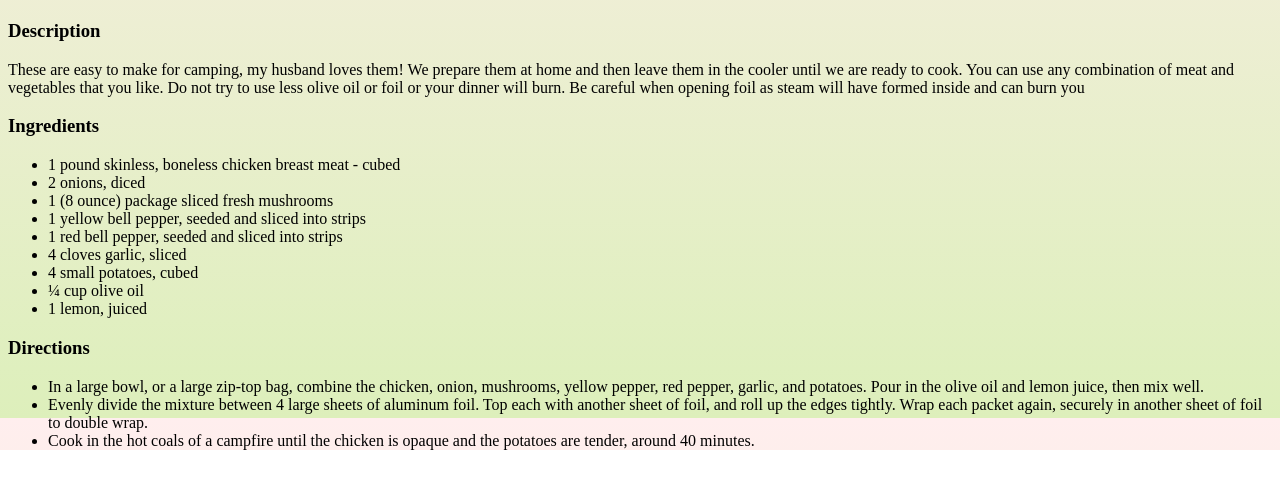
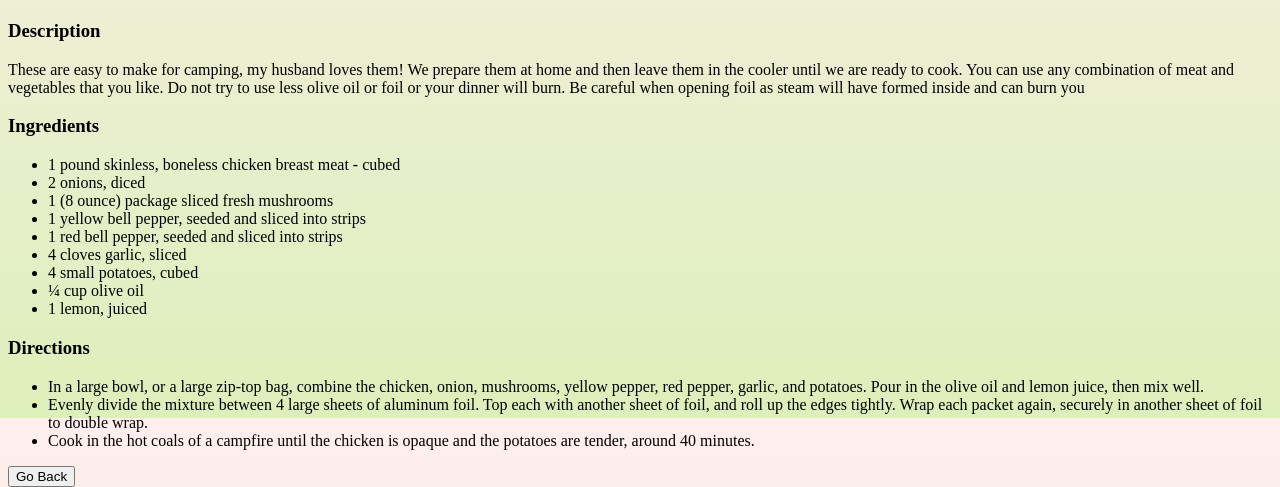
Before and after one commit to chaithuchowdhary/symmetrical-carnival, a plain HTML site: page Recipes/campfire-foil-packs.html in a window 1280 px wide. Shown: the part 422-909 px from the top of the page. Before the commit the page ends 872 px from the top, so only its background shows below. Drawn offline with Linux system fonts and the light colour scheme; files that its build step writes are made by us from their sources.

Commit message:
Added back button on all pages

```diff
--- a/Recipes/campfire-foil-packs.html
+++ b/Recipes/campfire-foil-packs.html
@@ -32,5 +32,6 @@
         <li>Evenly divide the mixture between 4 large sheets of aluminum foil. Top each with another sheet of foil, and roll up the edges tightly. Wrap each packet again, securely in another sheet of foil to double wrap.</li>
         <li>Cook in the hot coals of a campfire until the chicken is opaque and the potatoes are tender, around 40 minutes.</li>
     </ul>
+    <button onclick="history.back()">Go Back</button>
 </body>
 </html>
```
Also changed, not shown: Recipes/grilled chicken.html (+1 -0 lines), Recipes/steak-and-eggs.html (+1 -0 lines).
